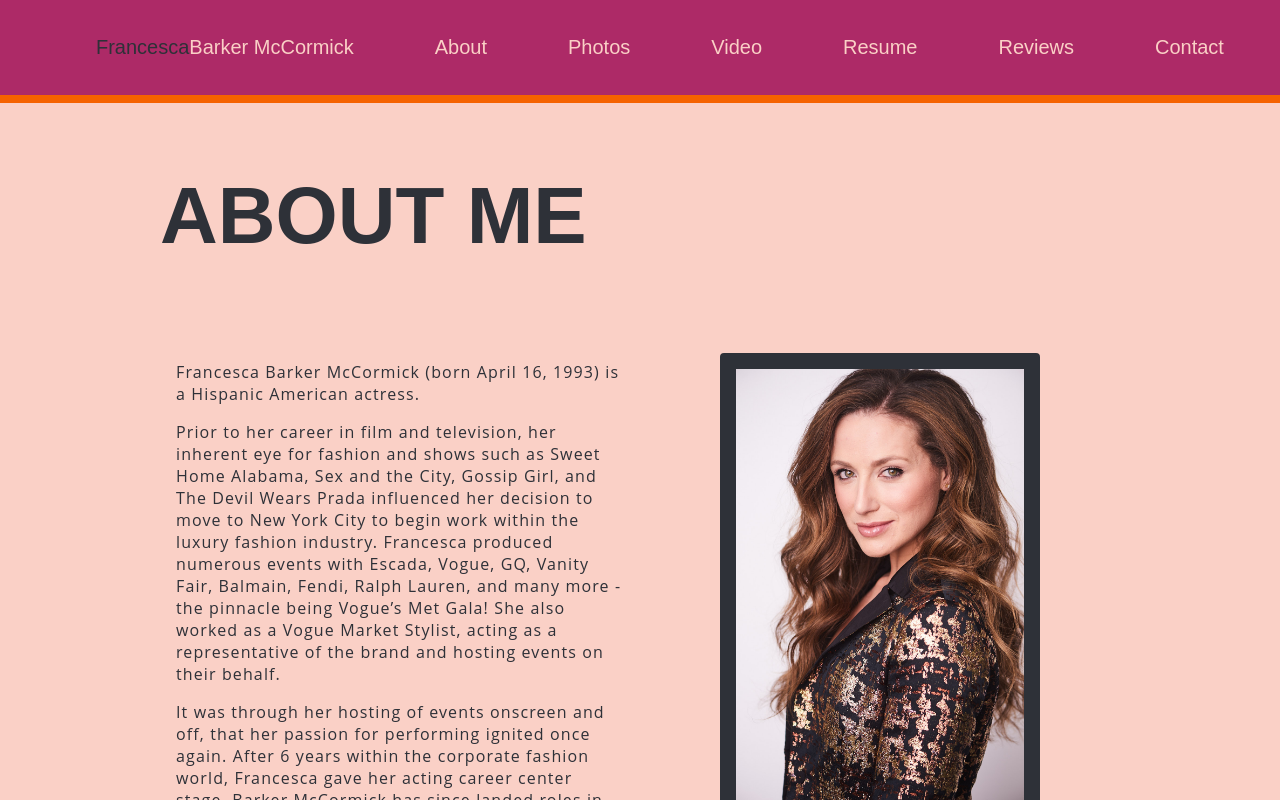
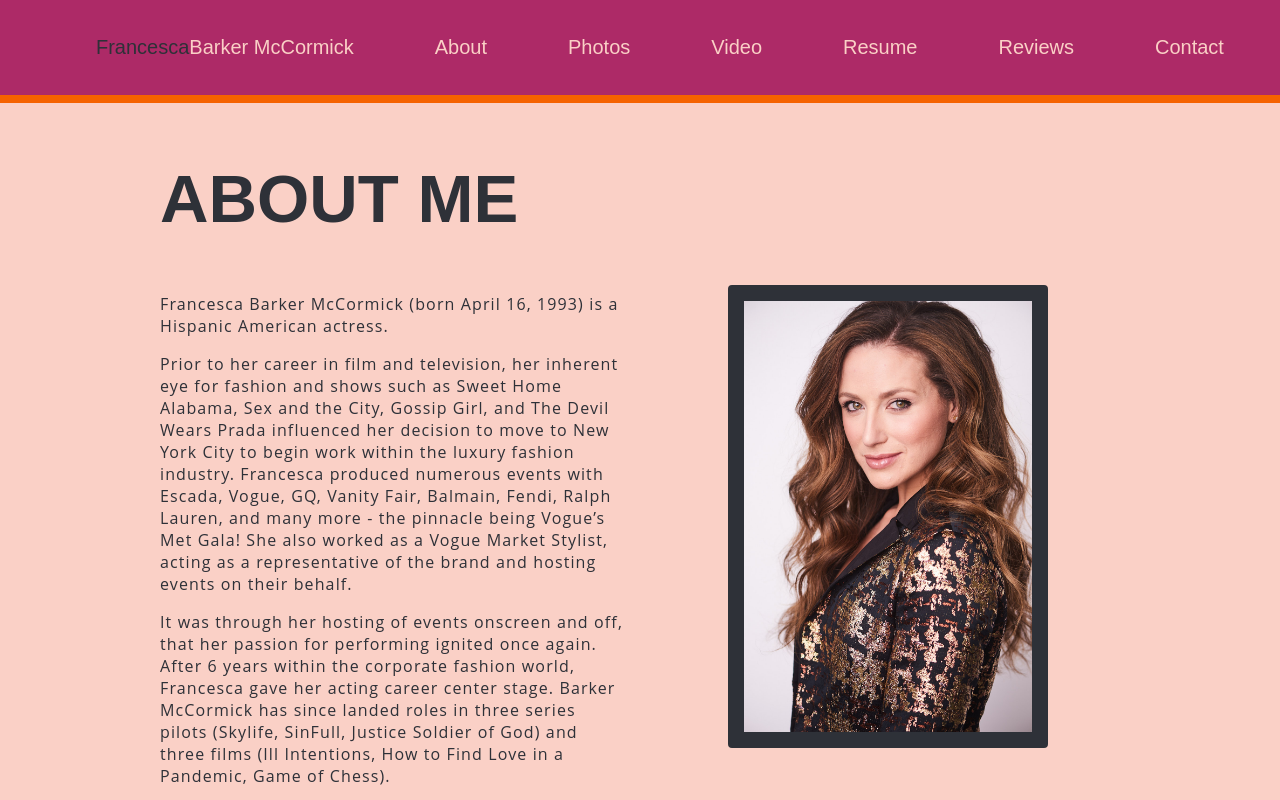
Before and after one commit to Lzm0010/fran-nuxt, a Nuxt app: page /about in a window 1280 px wide. Shown: the top 800 px of the page. Built offline with nearby package versions, Linux system fonts and the light colour scheme; a web font is replaced by a local one.

Commit message:
shrunk header size and fixed about me margin

```diff
--- a/layouts/default.vue
+++ b/layouts/default.vue
@@ -36,7 +36,7 @@ body {
 
 h2 {
   font-family: "crushed", Arial, Helvetica, sans-serif;
-  font-size: 5rem;
+  font-size: 4.2rem;
   color: #2e3138;
 }
 
--- a/pages/about.vue
+++ b/pages/about.vue
@@ -70,6 +70,7 @@ export default {
   align-items: flex-start;
   color: #2e3138;
   letter-spacing: 0.07em;
+  margin: -1rem;
 }
 
 .about-me-img-frame {
@@ -88,7 +89,7 @@ export default {
 }
 
 .about-me-item {
-  padding: 1rem;
+  padding: 0 1rem;
   flex: 1 1 0;
 }
 
```
